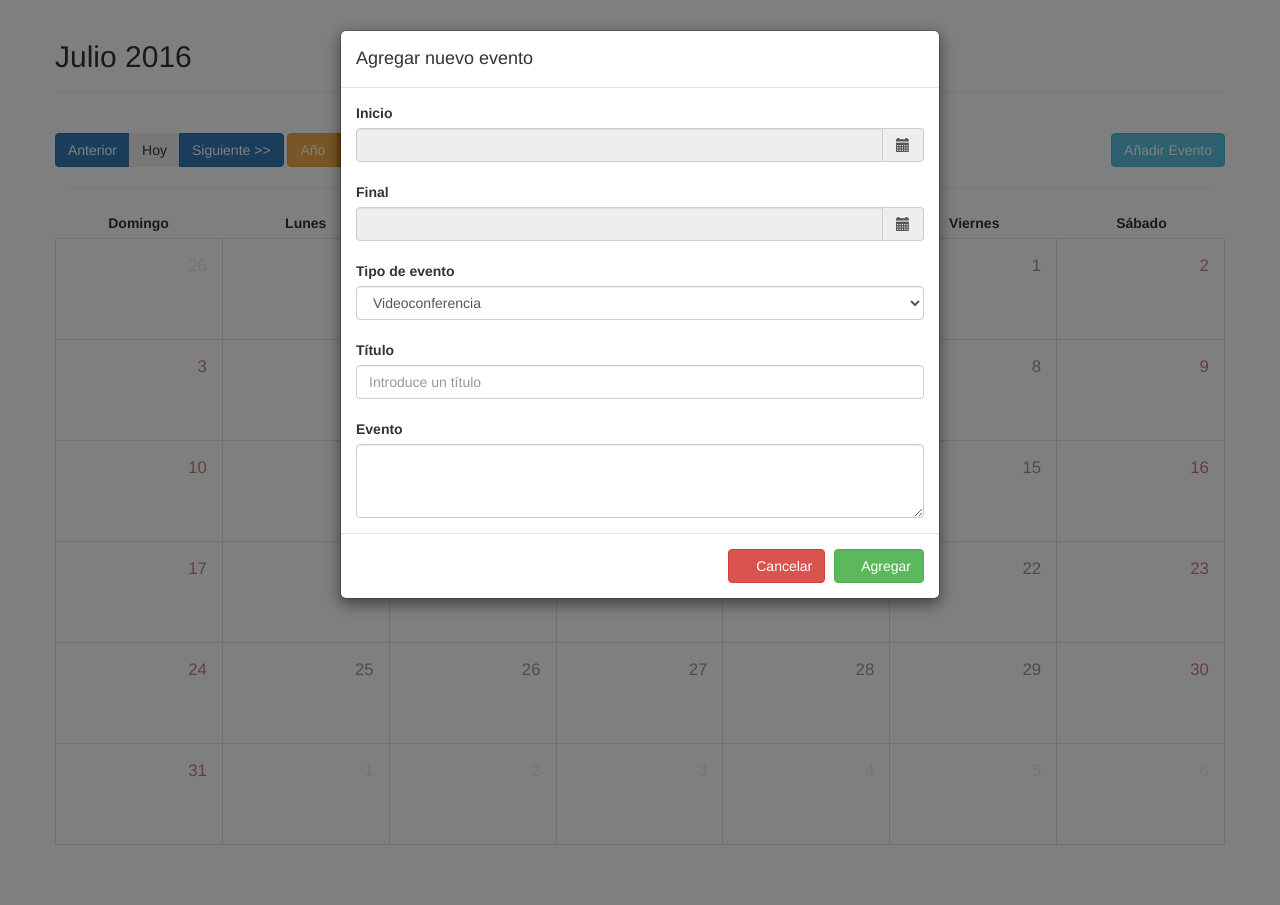
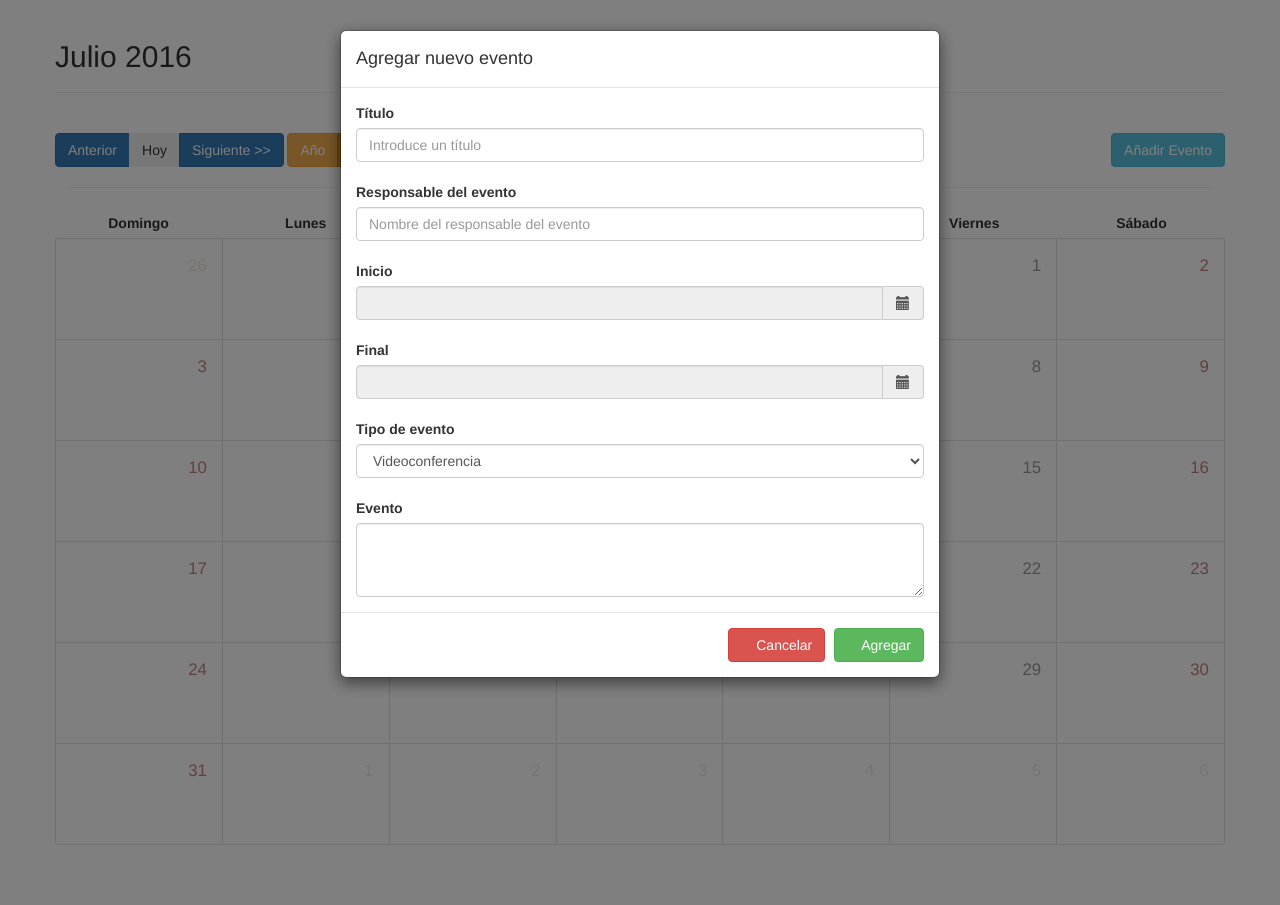
Before and after one commit to eligiuz/apartadoSala2, a PHP site: page /phpLogin/ in a window 1280 px wide, after a click on "Añadir Evento". Run offline with PHP 8.4, Linux system fonts and the light colour scheme; data that the repository does not hold is empty; some web fonts are replaced.

Commit message:
se introdujo el apartado del responsable. Se arreglaron los tipos de eventos. Se arreglo el formulario de dar de alta eventos.

```diff
--- a/descripcion_evento.php
+++ b/descripcion_evento.php
@@ -36,6 +36,9 @@
 
     // titulo
     $titulo=$row['title'];
+
+	// responsable
+	$responsable=$row['responsable'];
 
     // cuerpo
     $evento=$row['body'];
@@ -103,6 +106,7 @@ if (isset($_POST['eliminar_evento']))
 <body>
 	 <h3><?=$titulo?></h3>
 	 <hr>
+     <p><b>Responsable del evento: </b><?=$responsable?></p>
      <p><b>Tipo de evento: </b><?=$clase_evento?></p>
      <b>Fecha inicio:</b> <?=$inicio?>
      <b>Fecha termino:</b> <?=$final?>
--- a/index.php
+++ b/index.php
@@ -53,6 +53,9 @@ if (isset($_POST['from']))
         // Recibimos los demas datos desde el form
         $titulo = evaluar($_POST['title']);
 
+		//Recibimos los datos del responsable
+		$responsable = evaluar($_POST['responsable']);
+
         // y con la funcion evaluar
         $body   = evaluar($_POST['event']);
 
@@ -60,12 +63,12 @@ if (isset($_POST['from']))
         $clase  = evaluar($_POST['class']);
 
         // insertamos el evento
-        $query="INSERT INTO eventos VALUES(null,'$titulo','$body','','$clase','$inicio','$final','$inicio_normal','$final_normal')";
+        $query="INSERT INTO eventos VALUES(null,'$titulo', '$responsable' , '$body','','$clase','$inicio','$final','$inicio_normal','$final_normal')";
 
         // Ejecutamos nuestra sentencia sql
         $conexion->query($query);
 
-        // Obtenemos el ultimo id insetado
+        // Obtenemos el ultimo id insertado
         $im=$conexion->query("SELECT MAX(id) AS id FROM eventos");
         $row = $im->fetch_row();
         $id = trim($row[0]);
@@ -272,13 +275,20 @@ if (isset($_POST['from']))
       </div>
       <div class="modal-body">
         <form action="" method="post">
+
+                    <label for="title">Título</label>
+                    <input type="text" required autocomplete="off" name="title" class="form-control" id="title" placeholder="Introduce un título">
+                    <br>
+                    <label for="responsable">Responsable del evento</label>
+                    <input type="text" required autocomplete="off" name="responsable" class="form-control" id="responsable" placeholder="Nombre del responsable del evento">
+                    <br>
+
                     <label for="from">Inicio</label>
                     <div class='input-group date' id='from'>
                         <input type='text' id="from" name="from" class="form-control" readonly />
                         <span class="input-group-addon"><span class="glyphicon glyphicon-calendar"></span>
                     </div>
-
-                    <br>
+					<br>
 
                     <label for="to">Final</label>
                     <div class='input-group date' id='to'>
@@ -294,18 +304,14 @@ if (isset($_POST['from']))
                         <option value="event-conferencia">Conferencia</option>
                         <option value="event-convenio">Convenio</option>
                         <option value="event-reunion">Reunión</option>
-                        <option value="event-pelicula">Pelicula</option>
+                        <option value="event-pelicula">Película</option>
                         <option value="event-capacitacion">Capacitación</option>
                         <option value="event-presentacionLibro">Presentación de Libro</option>
                         <option value="event-mesaLectura">Mesa de Lectura</option>
                         <option value="event-otro">Otro</option>
                     </select>
 
-                    <br>
 
-
-                    <label for="title">Título</label>
-                    <input type="text" required autocomplete="off" name="title" class="form-control" id="title" placeholder="Introduce un título">
 
                     <br>
 
@@ -328,7 +334,7 @@ if (isset($_POST['from']))
     </script>
       </div>
       <div class="modal-footer">
-          <button type="button" class="btn btn-danger" data-dismiss="modal"><i class="fa fa-times"></i> Cancelar</button>
+          <button type="button" class="btn btn-danger" data-dismiss="modal"><i class="fa fa-ban"></i> Cancelar</button>
           <button type="submit" class="btn btn-success"><i class="fa fa-check"></i> Agregar</button>
         </form>
     </div>
```
